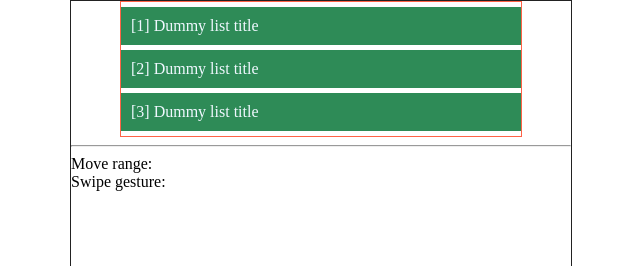
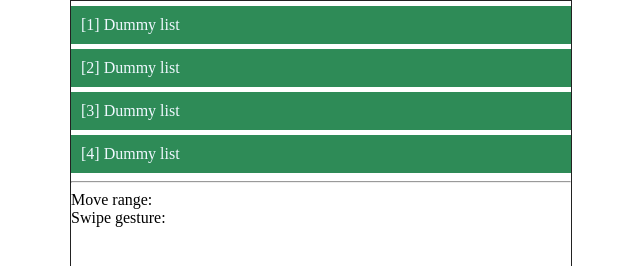
Before and after one commit to bramaudi/swipe-list, a plain HTML site: page index.html in a window 1280 px wide. Shown: the top 266 px of the page, without its empty margins (319-959 px from the left). Drawn offline with Linux system fonts and the light colour scheme.

Commit message:
List create using JS

```diff
--- a/index.html
+++ b/index.html
@@ -7,26 +7,11 @@
   <link rel="stylesheet" href="style.css">
 </head>
 <body>
-  <div id="swipe_list">
-    <div class="list">
-      <div class="left-act">Tandai dibaca</div>
-      <div class="content">[1] Dummy list title</div>
-      <div class="right-act">Hapus</div>
-    </div>
-    <div class="list">
-      <div class="left-act">Tandai dibaca</div>
-      <div class="content">[2] Dummy list title</div>
-      <div class="right-act">Hapus</div>
-    </div>
-    <div class="list">
-      <div class="left-act">Tandai dibaca</div>
-      <div class="content">[3] Dummy list title</div>
-      <div class="right-act">Hapus</div>
-    </div>
-  </div>
+  <div id="list_summoner"></div>
   <hr>
   Move range: <span id="addition"></span><br>
   Swipe gesture: <span id="gesture"></span>
+  <script src="list.js"></script>
   <script src="swipe.js"></script>
 </body>
 </html>
--- /dev/null
+++ b/list.js
@@ -0,0 +1,28 @@
+const list_data = [
+  '[1] Dummy list',
+  '[2] Dummy list',
+  '[3] Dummy list',
+  '[4] Dummy list'
+]
+
+list_data.map((val) => {
+  const listClass = document.createElement('div', { class: 'list' })
+  const leftActClass = document.createElement('div')
+  const rightActClass = document.createElement('div', { class: 'right-act' })
+  const contentClass = document.createElement('div', { class: 'content' })
+
+  listClass.classList.add('list')
+  leftActClass.classList.add('left-act')
+  rightActClass.classList.add('right-act')
+  contentClass.classList.add('content')
+
+  leftActClass.innerText = 'Left Action'
+  rightActClass.innerText = 'Right Action'
+  contentClass.innerText = val
+
+  listClass.appendChild(leftActClass)
+  listClass.appendChild(contentClass)
+  listClass.appendChild(rightActClass)
+
+  list_summoner.appendChild(listClass)
+})
```
